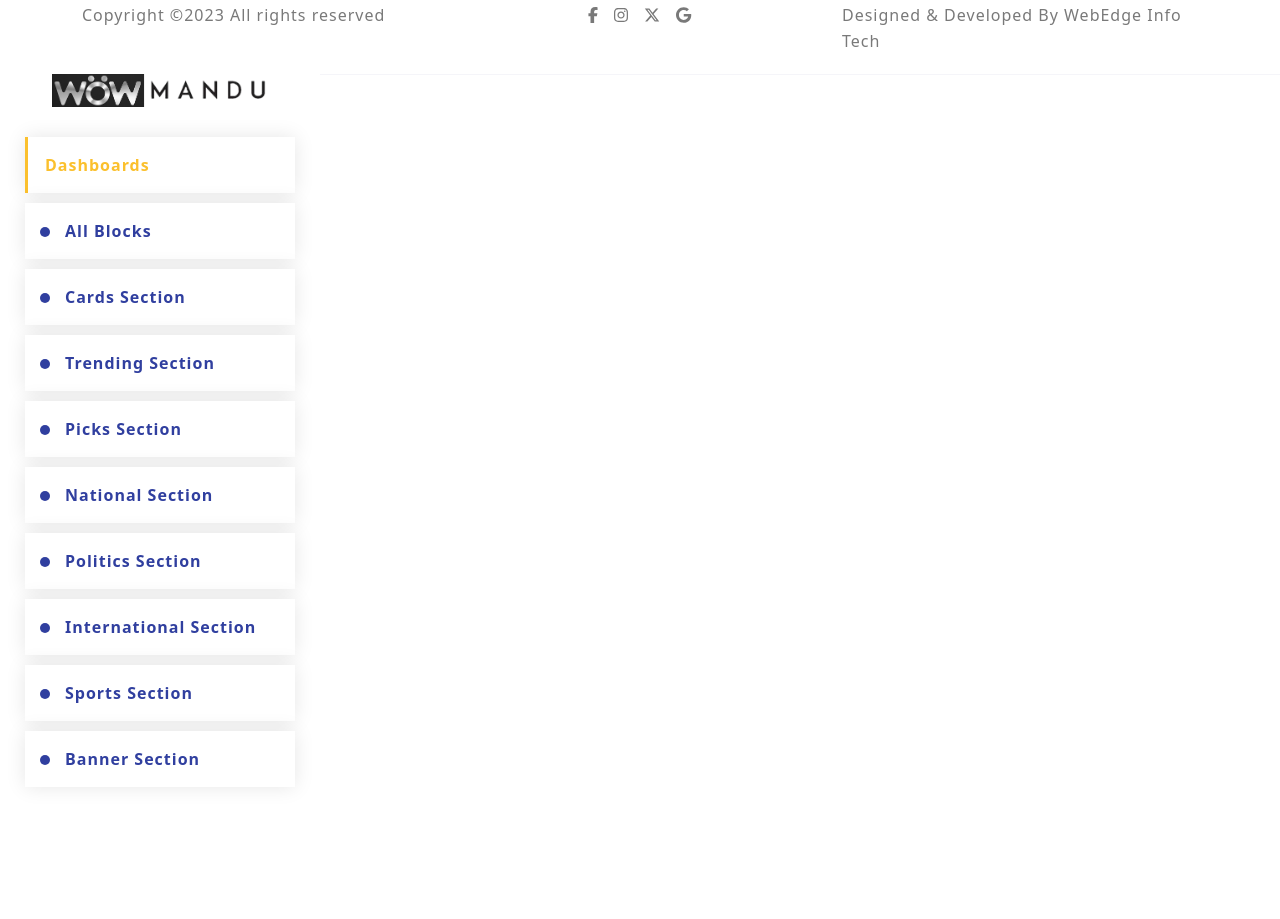
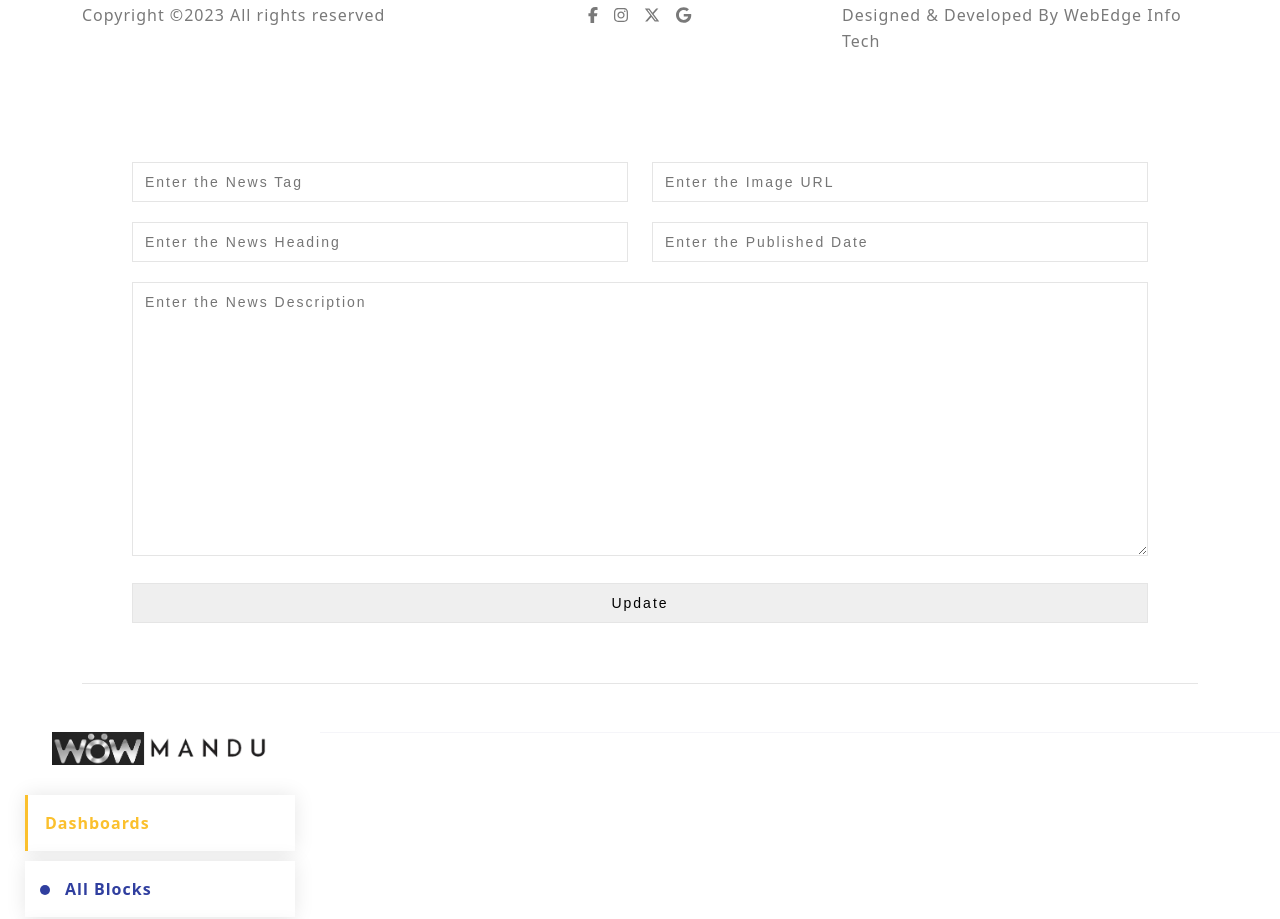
Before and after one commit to sangeng7/wowmandu, a React (Vite) app: page /login in a window 1280 px wide. Shown: the part 1240-2159 px from the top of the page. Before the commit the page ends 2114 px from the top, so only its background shows below. Built offline with nearby package versions, Linux system fonts and the light colour scheme.

Commit message:
Update Section added

```diff
--- a/src/App.jsx
+++ b/src/App.jsx
@@ -3,12 +3,14 @@ import Header from './Header/Header'
 import Footer from './Footer/Footer'
 import ScrollTop from './ScrollTop/ScrollTop'
 import './responsive.scss'
+import Update from './Update/Update'
 
 function App() {
   return (
     <>
     <Header/>
     <Footer/>
+    <Update/>
 
     </>
   )
--- /dev/null
+++ b/src/Update/Update.jsx
@@ -0,0 +1,46 @@
+import React from 'react'
+import './update.scss'
+
+function Update() {
+    return (
+        <>
+            <div className="update my-5">
+                <div className="container">
+                    <div className="update-form">
+                        <div className="row g-4">
+                            <div className="col-md-6">
+                                <div className="row">
+                                    <div className="col-md-12">
+                                        <input className='w-100' type="text" placeholder='Enter the News Tag' />
+                                    </div>
+                                    <div className="col-md-12">
+                                        <input className='w-100' type="text" placeholder='Enter the News Heading' />
+                                    </div>
+                                </div>
+                            </div>
+                            <div className="col-md-6">
+                                <div className="row">
+                                    <div className="col-md-12">
+                                        <input className='w-100' type="text" placeholder='Enter the Image URL' />
+                                    </div>
+                                    <div className="col-md-12">
+                                        <input className='w-100' type="text" placeholder='Enter the Published Date' />
+                                    </div>
+                                </div>
+                            </div>
+                            <div className="col-md-12 mt-0">
+                                <textarea name="" id="" cols="30" rows="10" placeholder='Enter the News Description'></textarea>
+                            </div>
+                        </div>
+                        <div className="update-btn">
+                            <input type="submit" value='Update' />
+                        </div>
+
+                    </div>
+                </div>
+            </div>
+        </>
+    )
+}
+
+export default Update
--- /dev/null
+++ b/src/Update/Update.scss
@@ -0,0 +1,26 @@
+.update {
+    &-form {
+        padding: 40px 50px;
+        border-bottom: 1px solid #E5E5E5;
+
+        input {
+            border: 1px solid #E5E5E5;
+            padding: 6px 12px;
+            width: 100%;
+            margin-bottom: 20px;
+            font-family: "Belleza", sans-serif;
+            letter-spacing: 2px;
+            font-size: 14px;
+        }
+
+        textarea {
+            border: 1px solid #E5E5E5;
+            padding: 6px 12px;
+            width: 100%;
+            font-size: 14px;
+            font-family: "Belleza", sans-serif;
+            letter-spacing: 2px;
+            margin-bottom: 20px;
+        }
+    }
+}
--- a/src/responsive.scss
+++ b/src/responsive.scss
@@ -1420,6 +1420,24 @@
 
                     }
                 }
+            }
+        }
+    }
+
+    .update {
+        &-form {
+            .g-4 {
+                --bs-gutter-y: 0;
+            }
+            padding: 40px !important;
+            p {
+                font-size: 12px;
+            }
+            input{
+                letter-spacing: 1px !important;
+            }
+            textarea{
+                letter-spacing: 1px !important;
             }
         }
     }
@@ -1924,6 +1942,12 @@
         }
     }
 
+    .update{
+        &-form{
+
+        }
+    }
+
 }
 
 @include md {
@@ -2914,6 +2938,39 @@
                         }
                     }
                 }
+            }
+        }
+    }
+
+    .update{
+        &-form{
+            padding: 16px 20px;
+
+            .header {
+                margin-bottom: 14px;
+
+                h6 {
+                    font-size: 14px !important;
+                }
+            }
+
+            .g-4 {
+                --bs-gutter-y: 0;
+            }
+
+            input {
+                width: 100%;
+                padding: 6px 12px;
+                margin-bottom: 14px;
+                font-size: 13px;
+                letter-spacing: 2px;
+            }
+
+            textarea {
+                padding: 6px 12px;
+                margin-bottom: 14px;
+                font-size: 13px;
+                letter-spacing: 2px;
             }
         }
     }
@@ -3842,7 +3899,7 @@
                                 }
                             }
 
-                            .row{
+                            .row {
                                 margin-bottom: 0;
                             }
 
@@ -3915,7 +3972,7 @@
                                 }
                             }
 
-                            .row{
+                            .row {
                                 margin-bottom: 0;
                             }
 
@@ -3988,7 +4045,7 @@
                                 }
                             }
 
-                            .row{
+                            .row {
                                 margin-bottom: 0;
                             }
 
```
